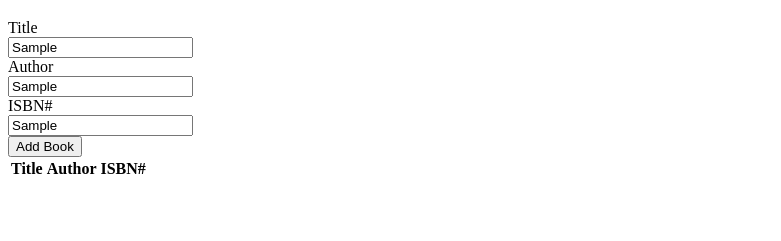
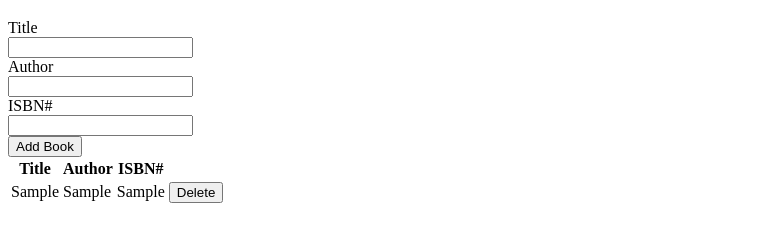
Before and after one commit to acciojob/book-list-mrmohitparmar, a website: page main.html in a window 1280 px wide. Both pictures are taken after typing "Sample", "Sample", "Sample" into the empty fields and a click on the button "Add Book". Shown: the part 61-302 px from the top of the page, without its empty margins (0-781 px from the left). Drawn offline with Linux system fonts and the light colour scheme.

Commit message:
created a submission

```diff
--- a/main.html
+++ b/main.html
@@ -8,9 +8,9 @@
 
 <body>
 	<!-- the entire body must be written by student -->
-    <script type="text/javascript" src="./script.js">
-</script>
+
 <h1 class="heading">My<span>Book</span>List</h1>
+	<div class="form-group">
 	<form>
 	<label for = "title">Title</label><br>
 	<input type="text" id="title" ><br>
@@ -20,6 +20,7 @@
 	<input type="text" id="isbn" ><br>
 		<button type="button" id="submit">Add Book</button>
 	</form>
+		</div>
 	<table class="table table-striped">
 		<thead>
 		<tr>
@@ -34,5 +35,6 @@
 		</tbody>
 	</table>
 </body>
-
+<script type="text/javascript" src="./script.js">
+</script>
 </html>
--- a/script.js
+++ b/script.js
@@ -31,6 +31,10 @@ table.append(row)
 	deletebtn.addEventListener("click" , ()=>{
 		row.remove();
 	})
+	document.getElementById("title").value = "";
+document.getElementById("author").value = "";
+document.getElementById("isbn").value = "";
+
 
 }
 let submit = document.getElementById("submit");
```
